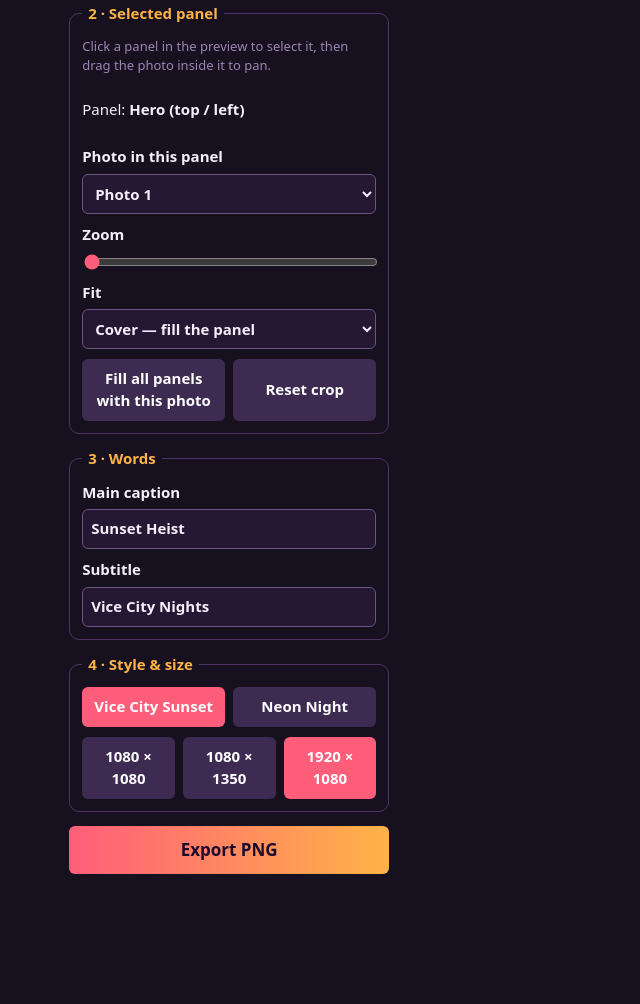
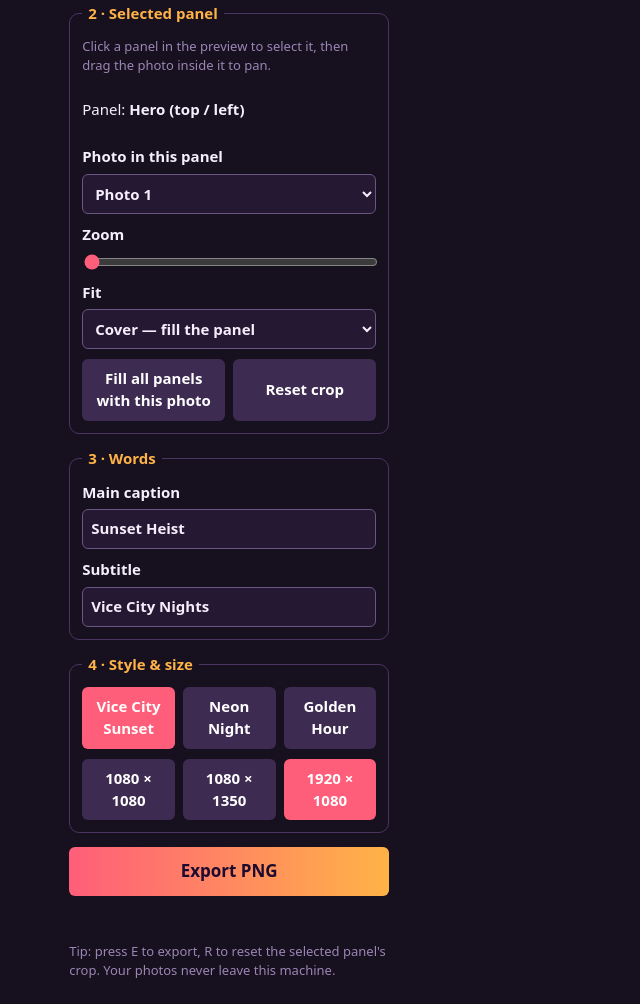
Before and after one commit to Felix007241/gta6-cover-art-entry, a plain HTML site: page app/index.html in a window 1280 px wide. Shown: the part 636-1640 px from the top of the page, without its empty margins (0-640 px from the left). Before the commit the page ends 1566 px from the top, so only its background shows below. Drawn offline with Linux system fonts and the light colour scheme.

Commit message:
Recorded fix: Golden Hour style, README rewrite, keyboard shortcuts

```diff
--- a/app/index.html
+++ b/app/index.html
@@ -3,6 +3,7 @@
 <head>
 <meta charset="utf-8">
 <meta name="viewport" content="width=device-width, initial-scale=1">
+<meta name="description" content="Vice City Cover Maker — turn your photos and a caption into a multi-panel GTA 6-style cover, offline, exported as PNG.">
 <title>Vice City Cover Maker</title>
 <link rel="stylesheet" href="./style.css">
 </head>
@@ -75,6 +76,7 @@
       <div class="row" role="group" aria-label="Style preset">
         <button type="button" class="preset style-preset" data-style="sunset" aria-pressed="true">Vice City Sunset</button>
         <button type="button" class="preset style-preset" data-style="neon" aria-pressed="false">Neon Night</button>
+        <button type="button" class="preset style-preset" data-style="golden" aria-pressed="false">Golden Hour</button>
       </div>
       <div class="row" role="group" aria-label="Size preset">
         <button type="button" class="preset size-preset" data-size="square" aria-pressed="false">1080 × 1080</button>
@@ -85,6 +87,7 @@
 
     <button id="export" type="button" class="export">Export PNG</button>
     <p id="status" role="status"></p>
+    <p class="hint">Tip: press E to export, R to reset the selected panel's crop. Your photos never leave this machine.</p>
   </section>
   <section class="preview">
     <canvas id="cover" width="1920" height="1080" aria-label="Live cover preview"></canvas>
--- a/app/style.css
+++ b/app/style.css
@@ -14,6 +14,7 @@ input[type=file] { font: inherit; color: #f5eefc; }
 input[type=range] { width: 100%; accent-color: #ff5e7a; }
 button { font: inherit; font-weight: 700; padding: 9px 12px; border: 0; border-radius: 6px; background: #3d2b52; color: #fff; cursor: pointer; }
 button:hover { background: #52406e; }
+button:focus-visible, input:focus-visible, select:focus-visible { outline: 3px solid #ffd166; outline-offset: 2px; }
 button[aria-pressed="true"] { background: #ff5e7a; color: #fff; }
 button.export { background: linear-gradient(90deg, #ff5e7a, #ffb347); color: #1c0b2e; font-size: 17px; padding: 12px; }
 button.export:hover { filter: brightness(1.1); }
```
